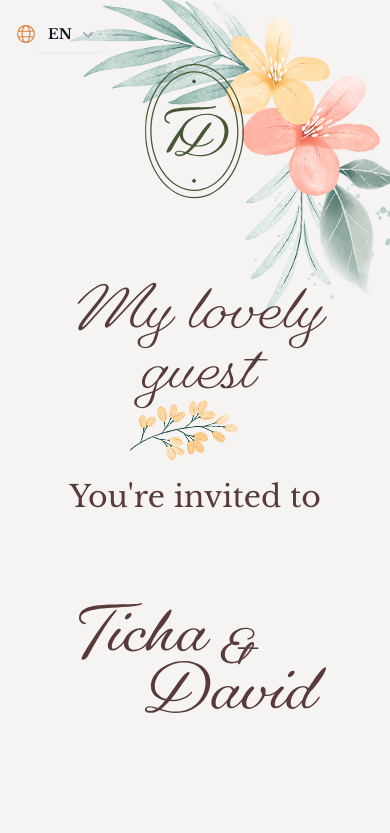
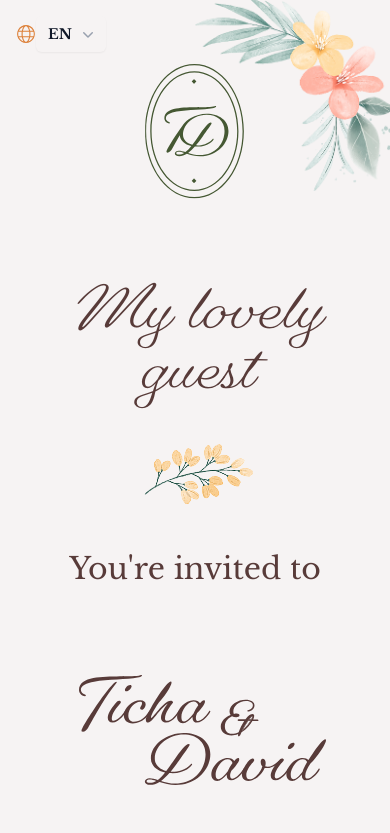
Before and after one commit to meiliizzsuju/ticha-david-weding-invitation, a Next.js app: page /wedding in a window 390 px wide. Shown: the top 833 px of the page. Built offline with nearby package versions, Linux system fonts and the light colour scheme.

Commit message:
Fix banner positioning

```diff
--- a/src/components/Header/Header.tsx
+++ b/src/components/Header/Header.tsx
@@ -15,7 +15,7 @@ const Header: React.FC = () => {
 
 
   return (
-    <header className="flex items-center justify-between p-4 md:px-10 fixed z-10">
+    <header className="flex items-center justify-between p-4 md:px-10 fixed z-20">
       <div className='lang-container flex'>
         <ImageRenderer src="/images/icon-lang.svg" alt="SVG Logo" width={20} height={20} />
         <DropdownComponent
--- a/src/components/mainContent/MainContent.tsx
+++ b/src/components/mainContent/MainContent.tsx
@@ -39,8 +39,8 @@ function MainContent() {
 
             <div className='hero-banner--heading text-center'>
               <div className='relative'>
-                <span className='hero-banner--guest-name relative table mx-auto font-hand-writing block my-20 text-6xl md:text-8xl'>{guestName}
-                  <ImageRenderer src="/images/flower-yellow.png" alt="Lovely guest" width={144} className={'mx-auto absolute -bottom-22 md:-bottom-16 right-1/3 md:-right-[25%]'} />
+                <span className='hero-banner--guest-name relative table mx-auto font-hand-writing block my-20 mb-5 md:mb-20 text-6xl md:text-8xl'>{guestName}
+                  <ImageRenderer src="/images/flower-yellow.png" alt="Lovely guest" width={144} className={'mx-auto mt-5 md:mt-0 md:absolute  md:-bottom-16 md:-right-[25%]'} />
                 </span>
               </div>
               <p className='text-3xl md:text-4xl'>You&apos;re invited to</p>
@@ -61,8 +61,8 @@ function MainContent() {
             </div>
           </div>
         </div>
-        <ImageRenderer src="/images/banner-flower-1.png" alt="Decor 1" width={420} className={'absolute top-0 right-0 w-xs md:w-xl'} />
-        <ImageRenderer src="/images/banner-flower-2.png" alt="Decor 1" width={420} className={'absolute bottom-0 left-0 w-xs md:w-xl'} />
+        <ImageRenderer src="/images/banner-flower-1.png" alt="Decor 1" width={420} className={'absolute top-0 right-0 w-1/2 lg:w-auto'} />
+        <ImageRenderer src="/images/banner-flower-2.png" alt="Decor 1" width={420} className={'absolute bottom-0 left-0 w-1/2 lg:w-auto'} />
       </section>
 
       <section className='section about relative p-7'>
```
